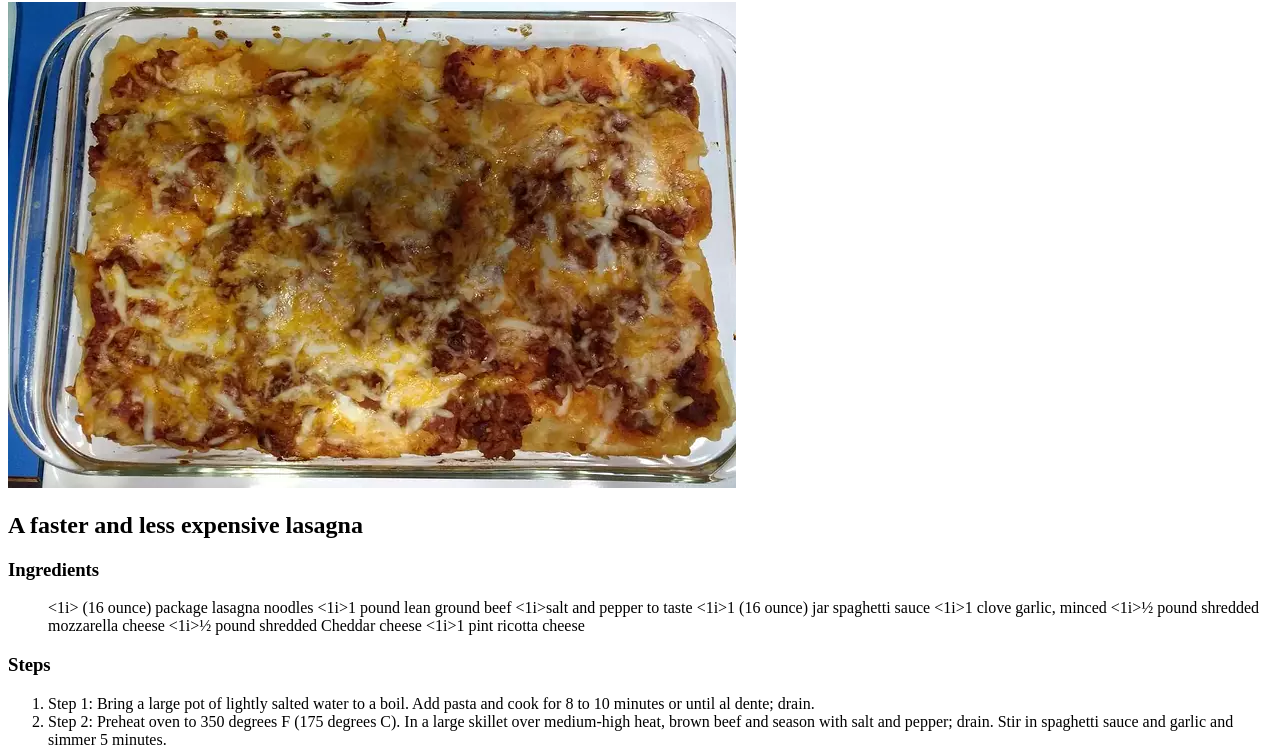
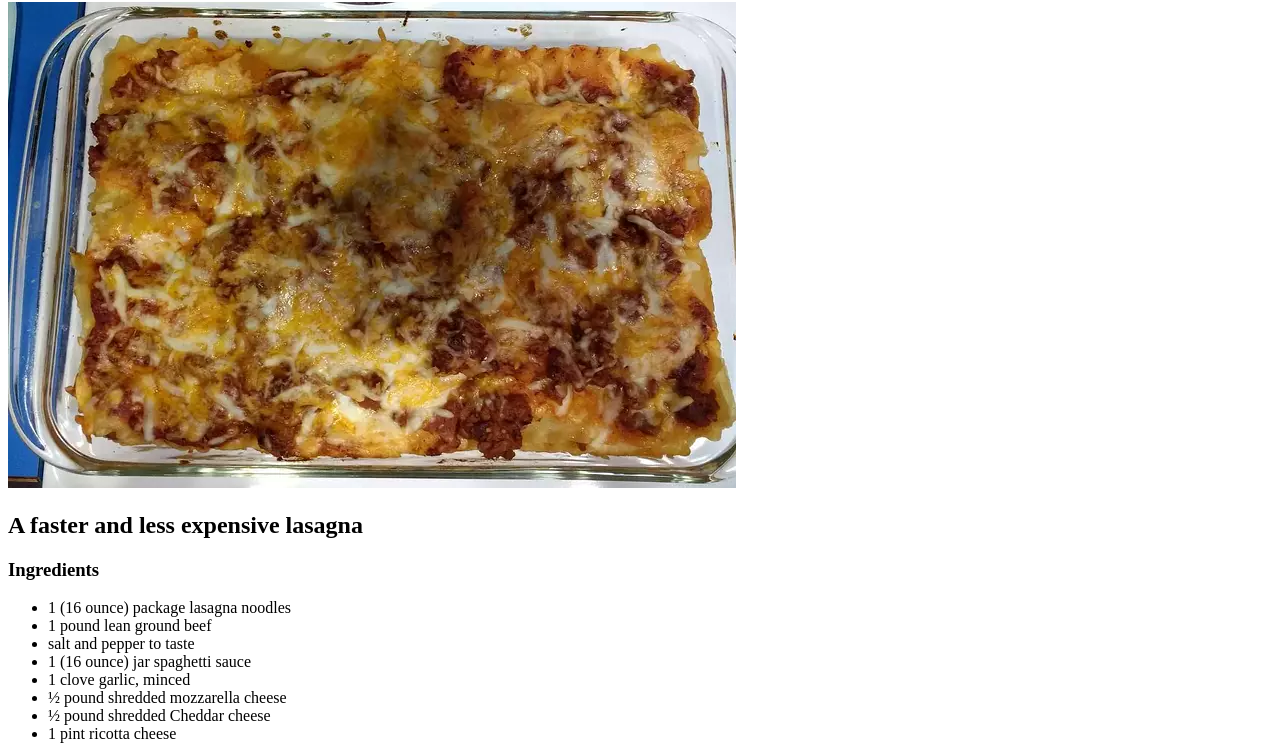
Before and after one commit to TukiinLearns/odin-recipes, a plain HTML site: page recipes/lasagna.html in a window 1280 px wide. Shown: the part 78-825 px from the top of the page. Drawn offline with Linux system fonts and the light colour scheme.

Commit message:
Lasagna fix 2

```diff
--- a/recipes/lasagna.html
+++ b/recipes/lasagna.html
@@ -12,14 +12,14 @@
     <h2>A faster and less expensive lasagna</h2>
     <h3>Ingredients</h3>
     <ul>
-        <1i> (16 ounce) package lasagna noodles</1i>
-        <1i>1 pound lean ground beef</1i>
-        <1i>salt and pepper to taste</1i>
-        <1i>1 (16 ounce) jar spaghetti sauce</1i>
-        <1i>1 clove garlic, minced</1i>
-        <1i>½ pound shredded mozzarella cheese</1i>
-        <1i>½ pound shredded Cheddar cheese</1i>
-        <1i>1 pint ricotta cheese</1i>
+        <li>1 (16 ounce) package lasagna noodles        </li>
+        <li>1 pound lean ground beef        </li>
+        <li>salt and pepper to taste</li>
+        <li>1 (16 ounce) jar spaghetti sauce        </li>
+        <li>1 clove garlic, minced        </li>
+        <li>½ pound shredded mozzarella cheese        </li>
+        <li>½ pound shredded Cheddar cheese        </li>
+        <li>1 pint ricotta cheese</li>
     </ul>
     <h3>Steps</h3>
     <ol>
```
